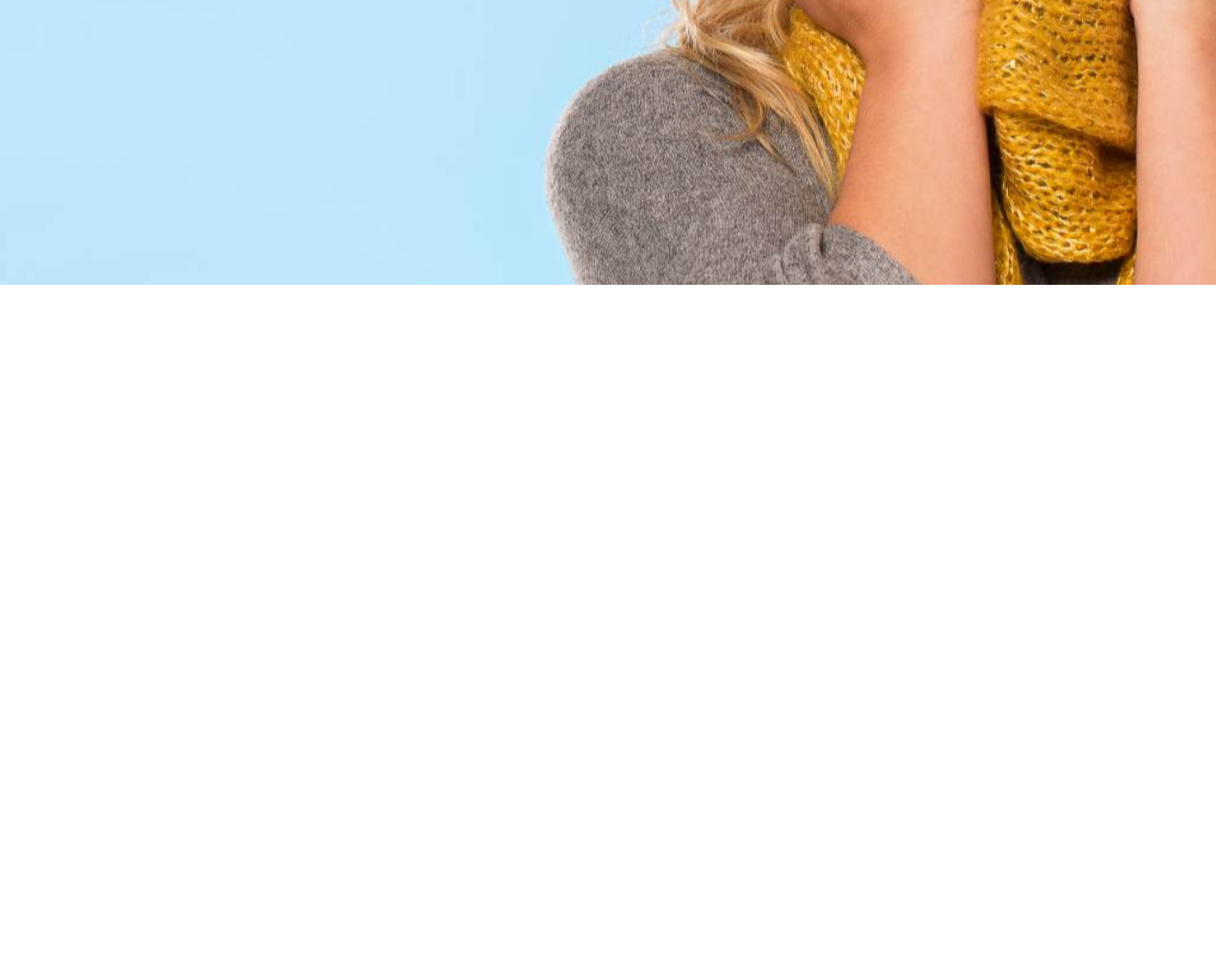
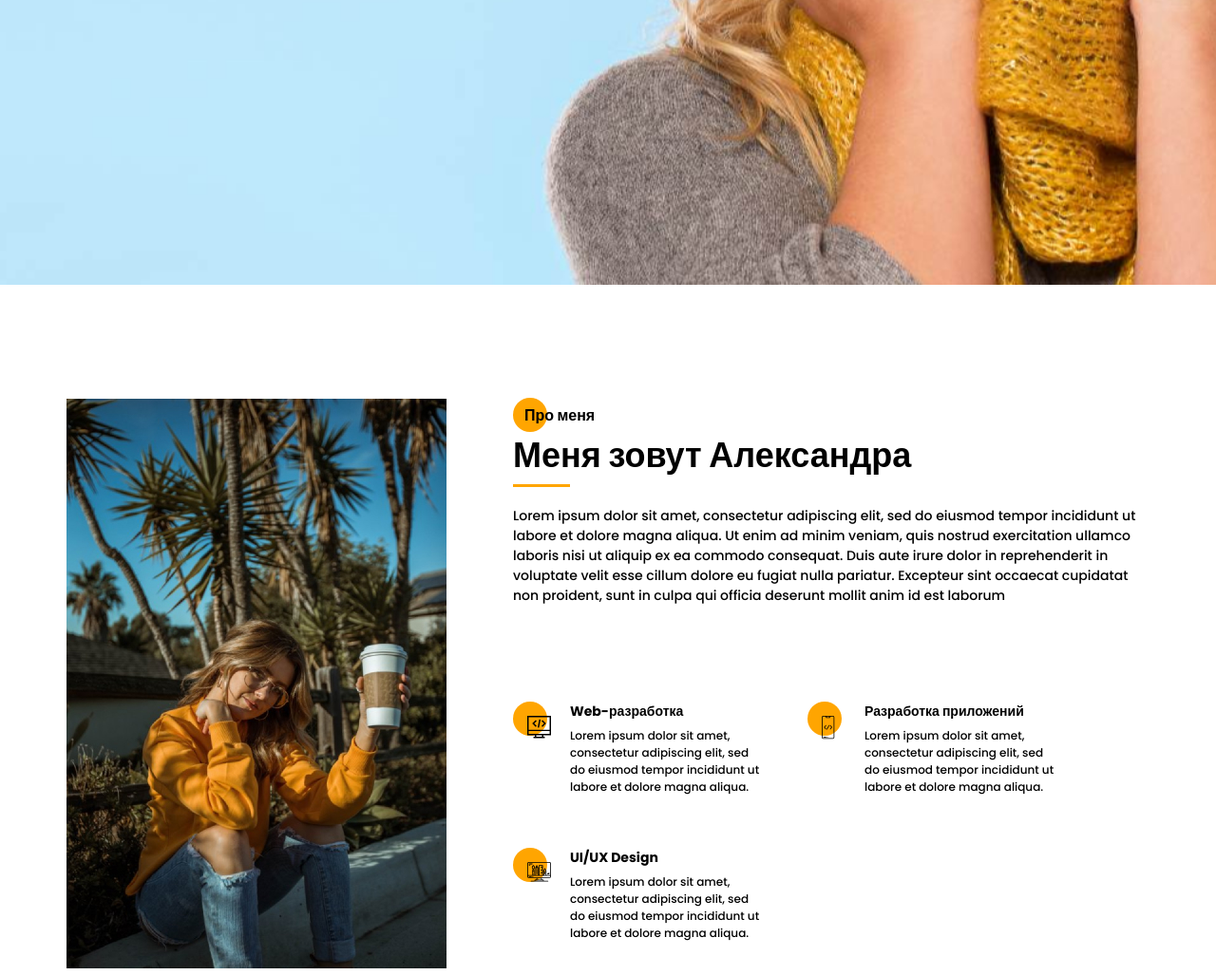
Before and after one commit to rivaric/test-portfolio, a website: page src/index.html in a window 1280 px wide. Shown: the part 705-1732 px from the top of the page at 95% size. Before the commit the page ends 1005 px from the top, so only its background shows below. Drawn offline with nearby package versions, Linux system fonts and the light colour scheme; files that its build step writes are made by us from their sources; files whose address does not match are found by name.

Commit message:
creat about section

```diff
--- a/src/index.html
+++ b/src/index.html
@@ -75,6 +75,67 @@
         </div>
     </section>
 
+    <section class="about">
+        <div class="container">
+            <div class="about__wrapper">
+                <div class="about__photo">
+                    <img src="img/about_me.jpg" alt="photo">
+                </div>
+                <div class="about__descr">
+                    <h2 class="title title_fz16 about__title">Про меня</h2>
+                    <div class="title title_fz36 about__subtitle">
+                        Меня зовут Александра
+                    </div>
+                    <div class="divider"></div>
+                    <p class="about__text">
+                        Lorem ipsum dolor sit amet, consectetur adipiscing elit, sed do eiusmod tempor incididunt ut labore et dolore magna aliqua. Ut enim ad minim veniam, quis nostrud exercitation ullamco laboris nisi ut aliquip ex ea commodo consequat. Duis aute irure dolor in reprehenderit in voluptate velit esse cillum dolore eu fugiat nulla pariatur. Excepteur sint occaecat cupidatat non proident, sunt in culpa qui officia deserunt mollit anim id est laborum
+                    </p>
+                </div>
+                <div class="about__skills">
+                    <div class="about__skills-item">
+                        <div class="about__skills-circle">
+                            <img src="icons/web development.svg" alt="">
+                        </div>
+                        <div>
+                            <div class="title title_fz14">
+                                Web-разработка
+                            </div>
+                            <div class="about__skills-text">
+                                Lorem ipsum dolor sit amet, consectetur adipiscing elit, sed do eiusmod tempor incididunt ut labore et dolore magna aliqua.
+                            </div>
+                        </div>
+                    </div>
+                    <div class="about__skills-item">
+                        <div class="about__skills-circle">
+                            <img src="icons/Mobile dev.svg" alt="">
+                        </div>
+                        <div>
+                            <div class="title title_fz14">
+                                Разработка приложений
+                            </div>
+                            <div class="about__skills-text">
+                                Lorem ipsum dolor sit amet, consectetur adipiscing elit, sed do eiusmod tempor incididunt ut labore et dolore magna aliqua.
+                            </div>
+                        </div>
+                    </div>
+                    <div class="about__skills-item">
+                        <div class="about__skills-circle">
+                            <img src="icons/Design.svg" alt="">
+                        </div>
+                        <div>
+                            <div class="title title_fz14">
+                                UI/UX Design
+                            </div>
+                            <div class="about__skills-text">
+                                Lorem ipsum dolor sit amet, consectetur adipiscing elit, sed do eiusmod tempor incididunt ut labore et dolore magna aliqua.
+                            </div>
+                        </div>
+                    </div>
+                </div>
+            </div>
+        </div>
+    </section>
+
     <script src="js/script.js"></script>
 </body>
 </html>
--- /dev/null
+++ b/src/sass/blocks/_about.scss
@@ -0,0 +1,59 @@
+.about {
+    padding-top: 120px;
+    &__wrapper {
+        display: grid;
+        grid-template-columns: 400px 670px;
+        grid-template-rows: minmax(245px, auto) minmax(255px, auto);
+        column-gap: 70px;
+        row-gap: 40px;
+    }
+    &__photo {
+        grid-row:1/3;
+        img {
+            width: 100%;
+        }
+    }
+    &__descr {
+        padding-top: 5px;
+        .divider {
+            margin-top: 0px;
+        }
+    }
+    &__title {
+        position: relative;
+        padding-left: 12px;
+        padding-top: 1px;
+        @include before_circle
+    }
+    &__text {
+        font-size: 14px;
+        line-height: 21px;
+        margin-top: 20px;
+    }
+    &__skills {
+        display: grid;
+        grid-template: repeat(2, minmax(115px, auto)) / repeat(2, 260px);
+        grid-auto-rows: 1fr;
+        column-gap: 50px;
+        row-gap: 20px;
+        &-item {
+            display: grid;
+            grid-template-columns: 40px 200px;
+            column-gap: 20px;
+        }
+        &-circle {
+            position: relative;
+            padding: 15px 0 0 15px;
+            @include before_circle;
+            &:before {
+                top: 0;
+            }
+        }
+        &-text {
+            font-size: 12px;
+            line-height: 18px;
+            margin-top: 6px;
+        }
+    }
+
+}
--- a/src/sass/blocks/_title.scss
+++ b/src/sass/blocks/_title.scss
@@ -10,6 +10,9 @@
         font-size: 16px;
         line-height: 24px;
     }
+    &_fz36{
+        font-size: 36px;
+    }
     &_fz48 {
         font-size: 48px;
     }
--- a/src/sass/style.scss
+++ b/src/sass/style.scss
@@ -6,6 +6,7 @@
 @import 'blocks/buttons';
 @import 'blocks/sidepanel';
 @import 'blocks/menu';
+@import 'blocks/about';
 
 * {
     font-family: 'Poppins', sans-serif;
@@ -17,3 +18,10 @@
     width: 1140px;
     margin: 0 auto;
 }
+
+.divider {
+    width: 60px;
+    height: 3px;
+    background-color: $main-color;
+    margin-top: 25px;
+}
```
Also changed, not shown: dist/css/style.min.css, dist/icons/Design.svg (added), dist/icons/Mobile dev.svg (added), dist/icons/web development.svg (added), dist/img/about_me.jpg (added), dist/index.html, src/icons/Design.svg (added), src/icons/Mobile dev.svg (added), src/icons/web development.svg (added), src/img/about_me.jpg (added).
